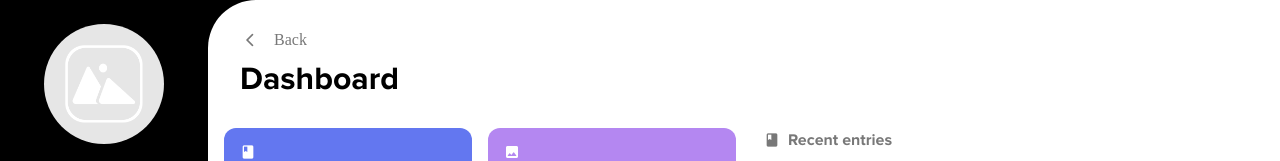
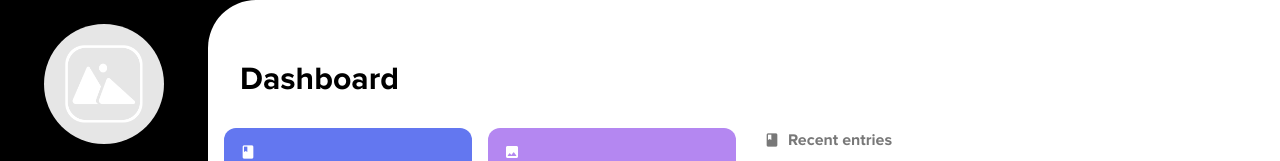
Before and after one commit to Zjarr/blog-client, a React (Create React App) app: page /admin/dashboard in a window 1280 px wide. Shown: the top 161 px of the page. Built offline with nearby package versions, Linux system fonts and the light colour scheme; a web font is replaced by a local one.

Commit message:
fix: remove back button

```diff
--- a/src/pages/summary/summary.page.tsx
+++ b/src/pages/summary/summary.page.tsx
@@ -21,7 +21,7 @@ import {
 export const SummaryPage: React.FC<ISummaryPage> = () => {
   return (
     <SummaryContainer>
-      <Header title={'Dashboard'} backButtonText={'Back'}/>
+      <Header title={'Dashboard'} />
 
       <Row>
         <Column lg={6} position={'left'}>
```
